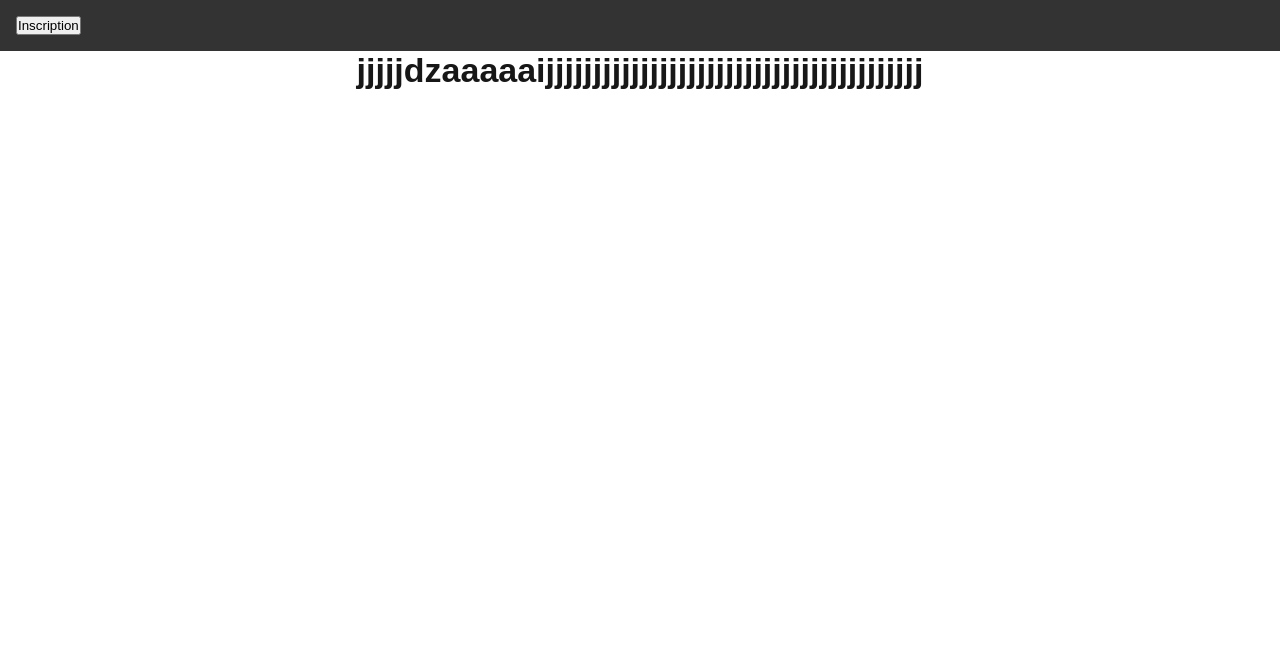
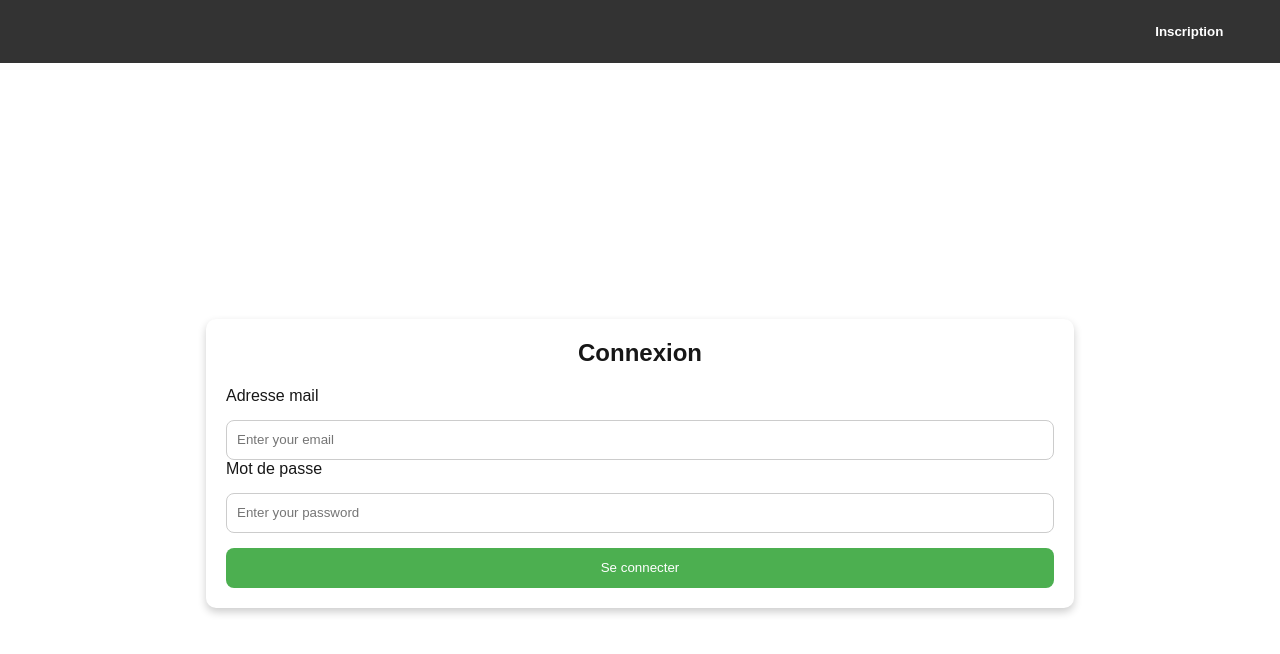
Before and after one commit to Julien-44100/1er-porjet-solo, a Next.js app: page / in a window 1280 px wide. Shown: the top 654 px of the page. Built offline with nearby package versions, Linux system fonts and the light colour scheme.

Commit message:
finiesh connexion dans navbar

```diff
--- a/app/admin/NavBar/NavBar.module.css
+++ b/app/admin/NavBar/NavBar.module.css
@@ -1,4 +1,23 @@
 .navbar {
 	background-color: #333;
 	padding: 1rem;
+
+	display: flex;
+	justify-content: flex-start;
+	align-items: center;
 }
+
+.authButton {
+	background-color: transparent;
+	color: #fff;
+	border: none;
+	padding: 0.5rem 1rem;
+	cursor: pointer;
+	font-weight: bold;
+	transition: background-color 0.3s ease;
+	margin-left: 90%;
+}
+
+.authButton:hover {
+	background-color: rgba(255, 255, 255, 0.1); /* effet hover léger */
+}
--- a/app/admin/NavBar/NavBar.tsx
+++ b/app/admin/NavBar/NavBar.tsx
@@ -19,8 +19,16 @@ export default function NavBar({ user }: NavBarProps) {
 
 	return (
 		<div className={styles.navbar}>
-			{alternator[1] && <button type="button">Connexion</button>}
-			{alternator[0] && <button type="button">Inscription</button>}
+			{alternator[1] && (
+				<button type="button" className={styles.authButton}>
+					Connexion
+				</button>
+			)}
+			{alternator[0] && (
+				<button type="button" className={styles.authButton}>
+					Inscription
+				</button>
+			)}
 		</div>
 	);
 }
--- /dev/null
+++ b/app/admin/connexion/Connexion.module.css
@@ -0,0 +1,79 @@
+.connexion {
+	display: flex;
+	justify-content: center;
+	align-items: center;
+	height: 100vh;
+	padding: 20px;
+	overflow-y: auto;
+}
+
+.cardConnexion {
+	background: white;
+	padding: 20px;
+	border-radius: 10px;
+	box-shadow: 0 4px 8px rgba(0, 0, 0, 0.2);
+	width: 200%;
+	max-width: 70%;
+}
+
+.connexionH1 {
+	text-align: center;
+	font-size: 24px;
+	margin-bottom: 20px;
+}
+
+.formConnexion {
+	display: flex;
+	flex-direction: column;
+	align-items: center;
+	width: 100%;
+	box-shadow: 0 4px 8px rgba(0, 0, 0, 0.2);
+	border-radius: 10px;
+	gap: 50px;
+	padding: 50px;
+}
+
+.input {
+	width: 100%;
+	height: 40px;
+	padding: 10px;
+	border-radius: 8px;
+	margin-top: 15px;
+	border: 1px solid #ccc;
+}
+
+.password {
+	margin-top: 40px;
+}
+
+.submit {
+	width: 100%;
+	height: 40px;
+	background-color: #4caf50;
+	color: white;
+	border: none;
+	border-radius: 8px;
+	cursor: pointer;
+	margin-top: 15px;
+}
+
+@media screen and (max-width: 768px) {
+	.cardConnexion {
+		width: 90%;
+		padding: 15px;
+	}
+
+	.input {
+		height: 35px;
+		font-size: 14px;
+	}
+
+	.submit {
+		height: 35px;
+		font-size: 14px;
+	}
+
+	.formConnexion {
+		padding: 30px;
+	}
+}
--- /dev/null
+++ b/app/admin/connexion/Connexion.tsx
@@ -0,0 +1,47 @@
+"use client";
+
+import { useRouter } from "next/navigation";
+import styles from "./Connexion.module.css";
+
+export default function Connexion() {
+	const router = useRouter();
+
+	const handleClick = (e: React.FormEvent) => {
+		e.preventDefault();
+		// router.push("/Actuality");
+	};
+
+	return (
+		<div className={styles.connexion}>
+			<form className={styles.cardConnexion}>
+				<h1 className={styles.connexionH1}>Connexion</h1>
+
+				<label htmlFor="email">Adresse mail</label>
+				<input
+					type="email"
+					id="email"
+					name="email"
+					placeholder="Enter your email"
+					required
+					className={styles.input}
+				/>
+
+				<label htmlFor="password" className={styles.password}>
+					Mot de passe
+				</label>
+				<input
+					type="password"
+					id="password"
+					name="password"
+					placeholder="Enter your password"
+					required
+					className={styles.input}
+				/>
+
+				<button type="button" onClick={handleClick} className={styles.submit}>
+					Se connecter
+				</button>
+			</form>
+		</div>
+	);
+}
--- a/app/layout.tsx
+++ b/app/layout.tsx
@@ -1,6 +1,7 @@
 // app/layout.tsx
 import "./globals.css";
 import NavBar from "./admin/NavBar/NavBar"; // Chemin à adapter selon votre arborescence
+import Connexion from "./admin/connexion/Connexion";
 
 export default function RootLayout({
 	children,
@@ -12,6 +13,7 @@ export default function RootLayout({
 			<body>
 				<NavBar />
 				{children}
+				<Connexion />
 			</body>
 		</html>
 	);
--- a/app/page.tsx
+++ b/app/page.tsx
@@ -2,9 +2,5 @@ import Image from "next/image";
 import styles from "./page.module.css";
 
 export default function Home() {
-	return (
-		<div className={styles.hi}>
-			<h1>jjjjjdzaaaaaijjjjjjjjjjjjjjjjjjjjjjjjjjjjjjjjjjjjjjjj</h1>
-		</div>
-	);
+	return <div className={styles.hi} />;
 }
```
